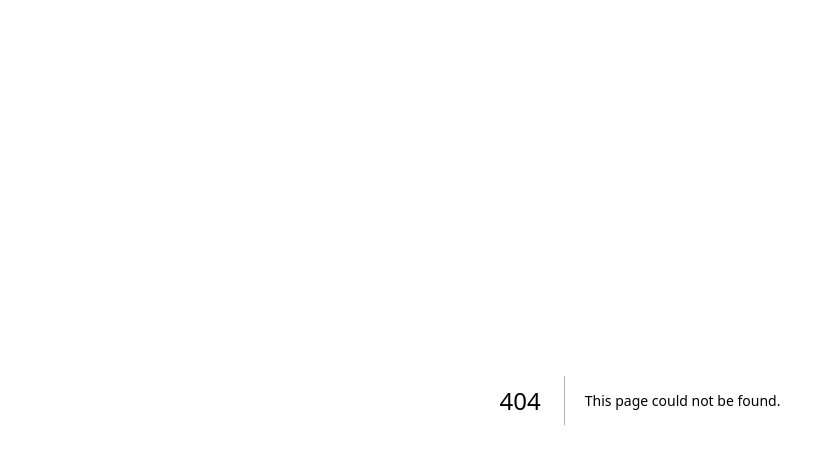
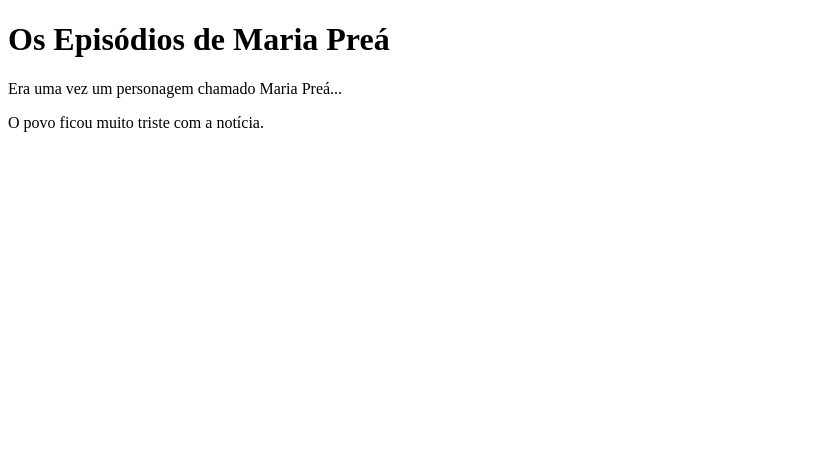
Before and after one commit to quirinof/pweb-next, a Next.js app: page /novarota/eps in a window 1280 px wide. Before the commit this address had no page. Shown: the top 464 px of the page, without its empty margins (0-835 px from the left). Built offline with nearby package versions, Linux system fonts and the light colour scheme.

Commit message:
recipe next02

```diff
--- /dev/null
+++ b/app/novarota/components.js
@@ -0,0 +1,11 @@
+export function MariaPrea({ mensagem }) {
+  return <h2>{mensagem}</h2>;
+}
+
+export function Historia() {
+  return <p>Era uma vez um personagem chamado Maria Preá...</p>;
+}
+
+export function Reacao() {
+  return <p>O povo ficou muito triste com a notícia.</p>;
+}
--- /dev/null
+++ b/app/novarota/conclusao/components.js
@@ -0,0 +1,3 @@
+export function Conclusao() {
+  return <p>E foi assim que Maria Preá desapareceu da história...</p>;
+}
--- /dev/null
+++ b/app/novarota/eps/page.js
@@ -0,0 +1,11 @@
+import { Historia, Reacao } from "../components";
+
+export default function Episodios() {
+  return (
+    <div>
+      <h1>Os Episódios de Maria Preá</h1>
+      <Historia />
+      <Reacao />
+    </div>
+  );
+}
```
Also changed, not shown: app/novarota/conclusao/page.js (added, +10 -0 lines), app/novarota/page.js (added, +10 -0 lines).
